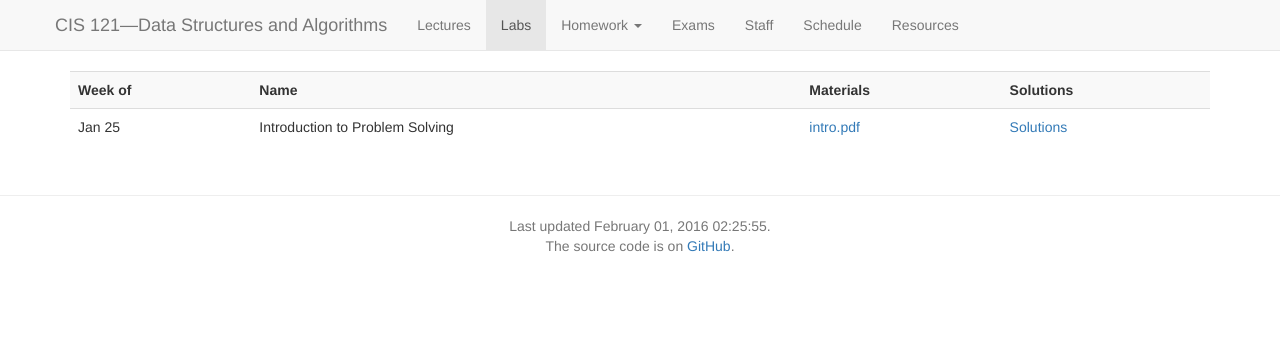
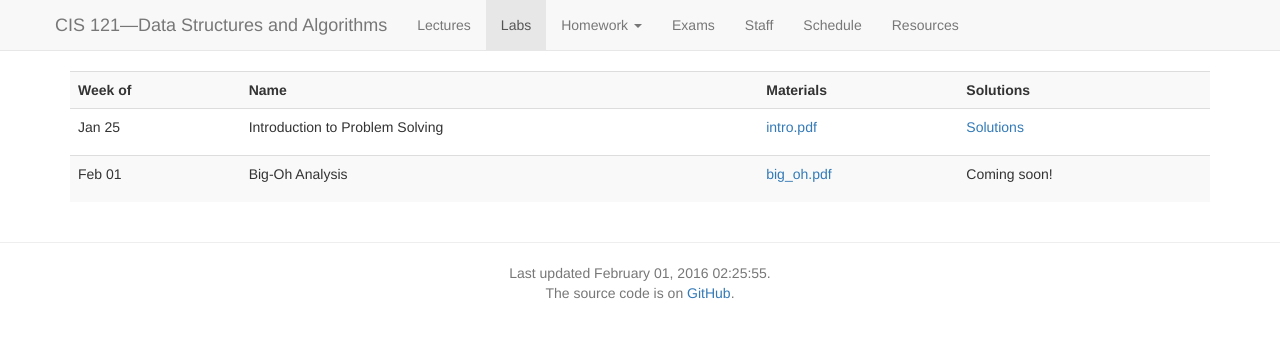
Before and after one commit to vikramkh/course-website-16fa, a Jekyll site: the page built from labs.md, in a window 1280 px wide. Shown: the top 338 px of the page. Built offline with Jekyll 4.4.1, drawn with Linux system fonts in a browser that asks for light colours; nearby versions of some CDN libraries.

Commit message:
Add big-oh lab

```diff
--- a/_data/labs.yaml
+++ b/_data/labs.yaml
@@ -3,3 +3,9 @@
   link_name: intro.pdf
   link: content/labs/intro/intro.pdf
   solutions_link: protected_content/labs/intro/intro_sols.pdf
+
+- date: 2016-02-01
+  name: Big-Oh Analysis
+  link_name: big_oh.pdf
+  link: content/labs/big_oh/big_oh.pdf
+  solutions_link:
```
